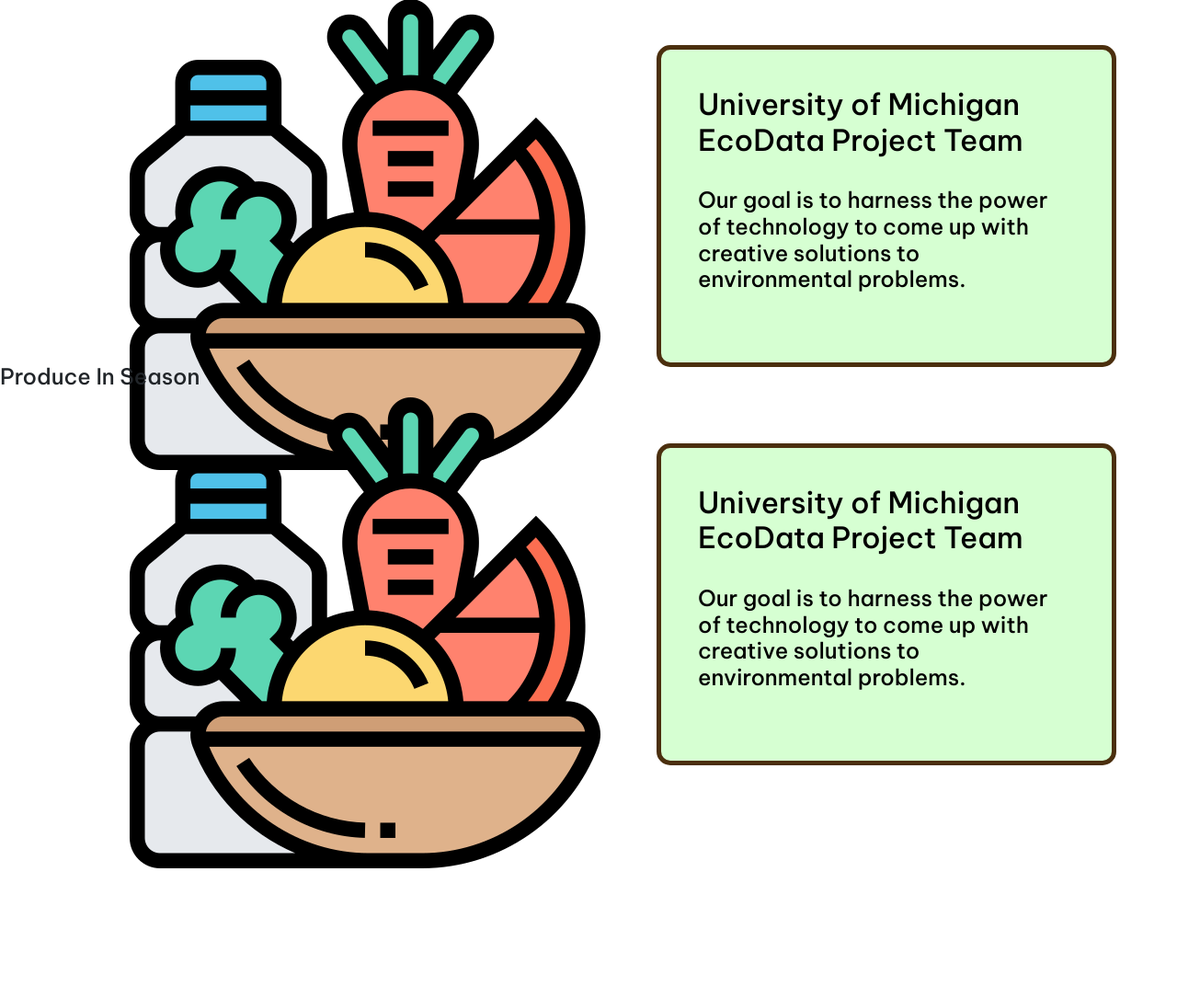
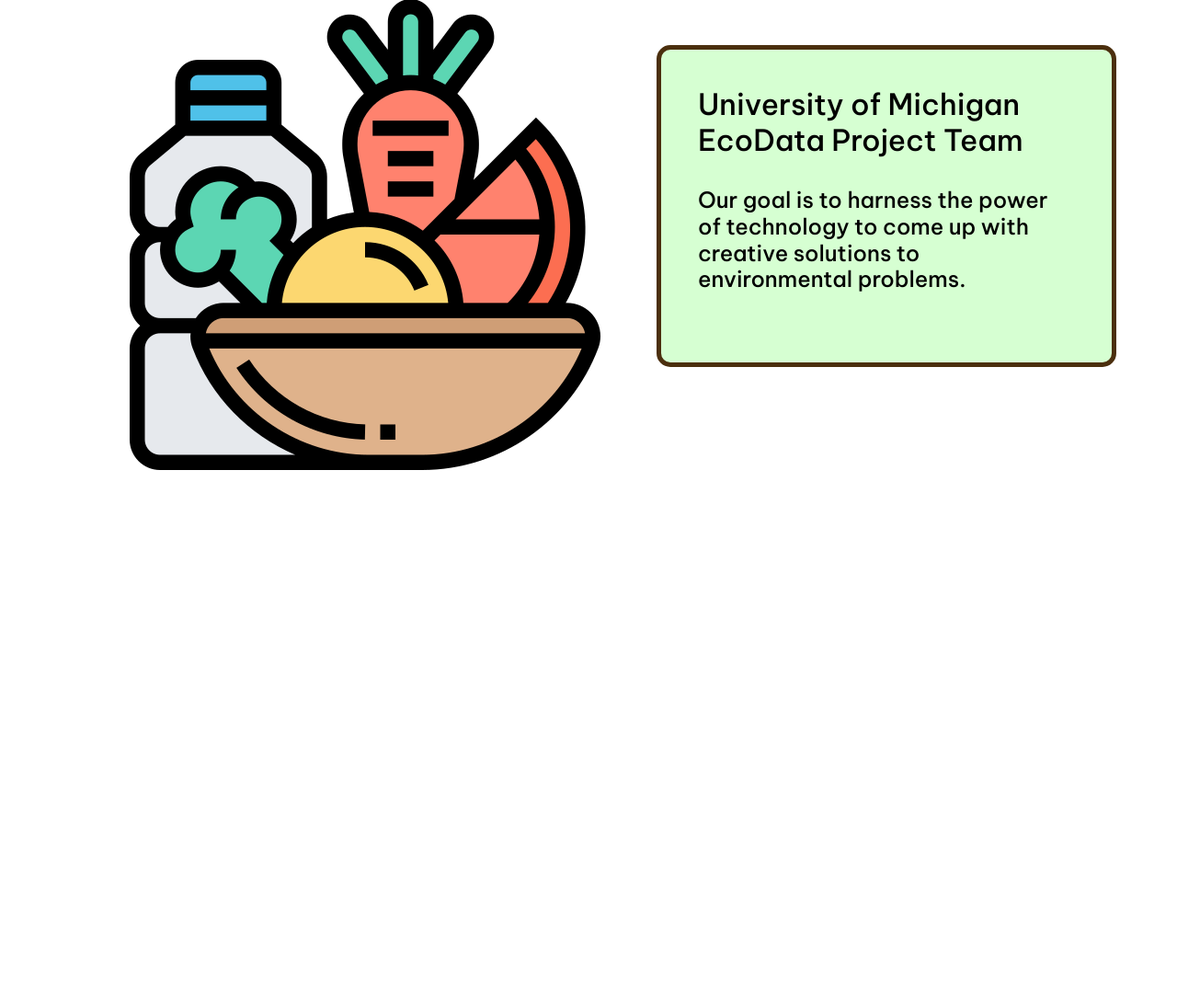
Before and after one commit to janengcodes/scraps2, a Flask app: page / in a window 1280 px wide. Shown: the part 1600-2685 px from the top of the page at 92% size. After the commit the page ends 2111 px from the top, so only its background shows below. Run offline with Flask 3, Linux system fonts and the light colour scheme; some libraries are stand-ins or nearby versions.

Commit message:
homepage grid fix

```diff
--- a/scraps/templates/index.html
+++ b/scraps/templates/index.html
@@ -66,22 +66,5 @@
 
   </div>
 
-  <!-- start here to implement produce in season -->
-
-  <div class="home4">
-    <h4>Produce In Season</h4>
-    <div class="about-us-grid">
-      <div>
-        <img src="static/images/food.png">
-      </div>
-      <div class="green-box-2">
-        <h2>University of Michigan EcoData Project Team</h2>
-        <br>
-        <h4>Our goal is to harness the power of technology to come up with creative solutions to environmental problems.</h4>
-      </div>
-
-    </div>
-
-  </div>
 </body>
 </html>
```
Also changed, not shown: 1 other file.
